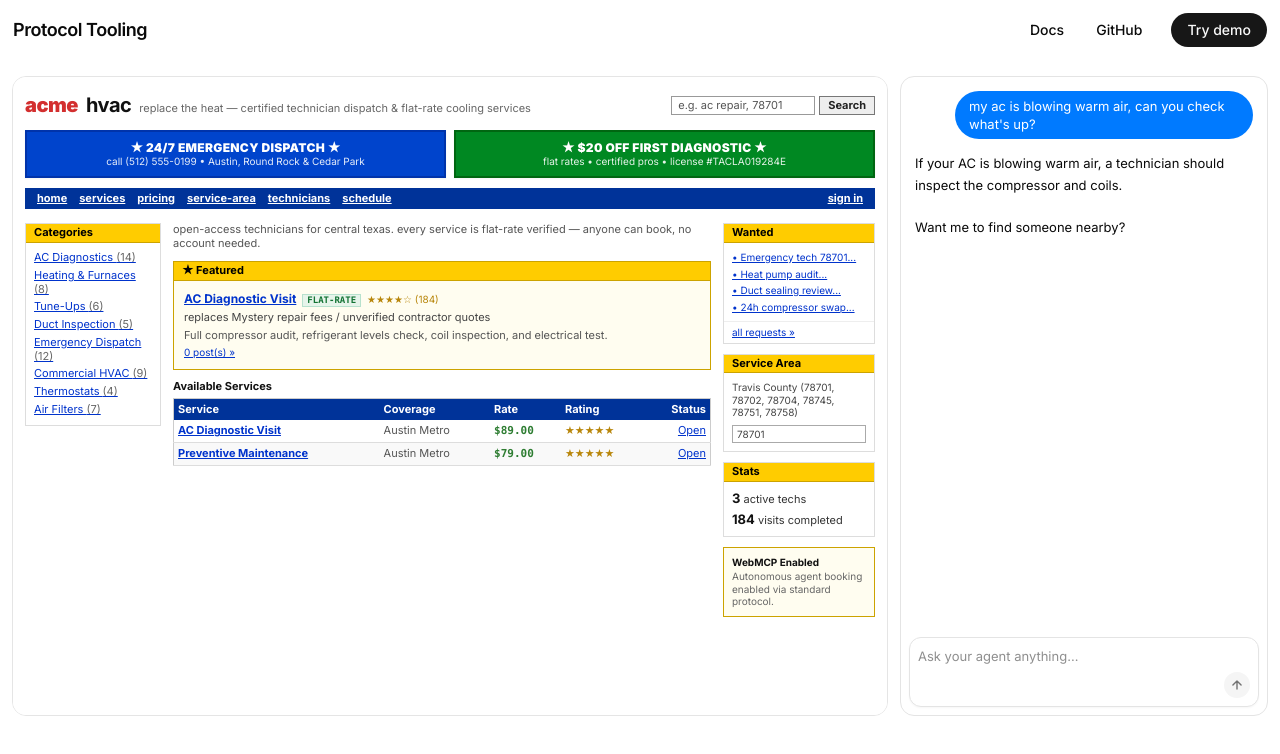
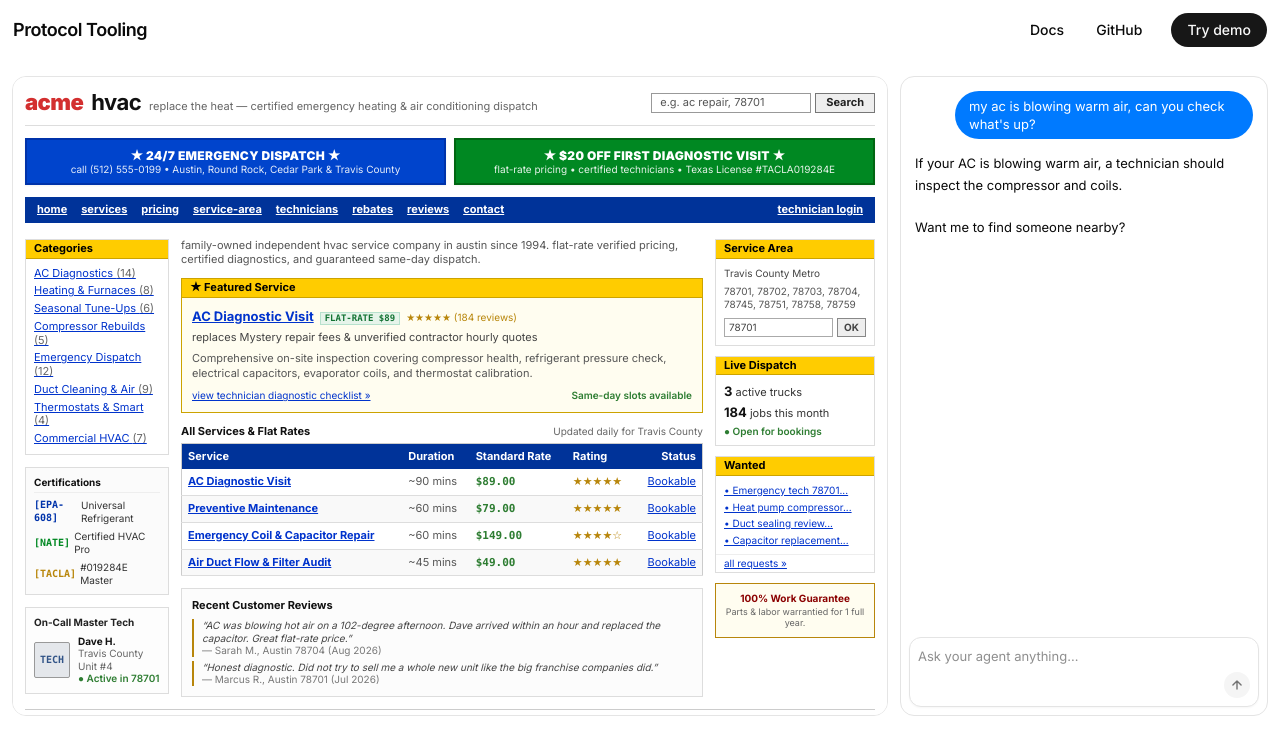
Before and after one commit to robertonevarez/fullcalendar-webmcp, a Next.js app: page /demo in a window 1280 px wide. Shown: the top 754 px of the page. Built offline with nearby package versions, Linux system fonts and the light colour scheme.

Commit message:
feat(demo): enrich business website with full services catalog, badges, technician info, and testimonials

```diff
--- a/src/components/demo/business-website.tsx
+++ b/src/components/demo/business-website.tsx
@@ -14,8 +14,8 @@ type Props = {
 };
 
 /**
- * Utilitarian directory website mockup inspired by debloat.dev,
- * demonstrating that standard web surfaces can adopt WebMCP agent capabilities.
+ * Rich, authentic early-web local business website mockup inspired by debloat.dev,
+ * presenting a complete real-world HVAC service platform.
  */
 export function BusinessWebsite({
   config,
@@ -41,18 +41,18 @@ export function BusinessWebsite({
           isAgentAccess && 'opacity-20 blur-[2px] scale-[0.99]',
         )}
       >
-        <div className="mx-auto max-w-4xl space-y-2.5">
+        <div className="mx-auto max-w-4xl space-y-3 pb-8">
           {/* Top Brand & Search Header */}
-          <div className="flex flex-wrap items-center justify-between gap-2 pt-1 pb-0.5">
+          <div className="flex flex-wrap items-center justify-between gap-2 border-b border-[#ddd] pb-2">
             <div className="flex items-baseline gap-2">
-              <span className="text-[20px] font-black tracking-tight text-[#d32f2f]">
+              <span className="text-[22px] font-black tracking-tight text-[#d32f2f]">
                 acme
               </span>
-              <span className="text-[20px] font-bold tracking-tight text-[#111]">
+              <span className="text-[22px] font-bold tracking-tight text-[#111]">
                 hvac
               </span>
               <span className="hidden text-[11px] text-[#666] sm:inline">
-                replace the heat — certified technician dispatch &amp; flat-rate cooling services
+                replace the heat — certified emergency heating &amp; air conditioning dispatch
               </span>
             </div>
             <div className="flex items-center gap-1">
@@ -60,12 +60,12 @@ export function BusinessWebsite({
                 readOnly
                 tabIndex={-1}
                 value="e.g. ac repair, 78701"
-                className="w-36 rounded-none border border-[#999] px-1.5 py-0.5 text-[11px] text-[#555] outline-none"
+                className="w-40 rounded-none border border-[#999] px-2 py-0.5 text-[11px] text-[#555] outline-none"
               />
               <button
                 type="button"
                 tabIndex={-1}
-                className="border border-[#777] bg-[#eee] px-2 py-0.5 text-[11px] font-bold text-[#222]"
+                className="border border-[#777] bg-[#eee] px-2.5 py-0.5 text-[11px] font-bold text-[#222]"
               >
                 Search
               </button>
@@ -79,35 +79,37 @@ export function BusinessWebsite({
                 ★ 24/7 EMERGENCY DISPATCH ★
               </div>
               <div className="text-[10px] opacity-90">
-                call (512) 555-0199 • Austin, Round Rock &amp; Cedar Park
+                call (512) 555-0199 • Austin, Round Rock, Cedar Park &amp; Travis County
               </div>
             </div>
             <div className="border-2 border-[#006611] bg-[#008822] p-2 text-center text-white shadow-xs">
               <div className="text-[12px] font-black tracking-wide">
-                ★ $20 OFF FIRST DIAGNOSTIC ★
+                ★ $20 OFF FIRST DIAGNOSTIC VISIT ★
               </div>
               <div className="text-[10px] opacity-90">
-                flat rates • certified pros • license #TACLA019284E
+                flat-rate pricing • certified technicians • Texas License #TACLA019284E
               </div>
             </div>
           </div>
 
           {/* Solid Blue Navbar */}
-          <nav className="flex items-center justify-between bg-[#003399] px-3 py-1 text-[11px] font-bold text-white">
-            <div className="flex flex-wrap gap-x-3 gap-y-1">
+          <nav className="flex items-center justify-between bg-[#003399] px-3 py-1.5 text-[11px] font-bold text-white">
+            <div className="flex flex-wrap gap-x-3.5 gap-y-1">
               <span className="cursor-pointer underline">home</span>
               <span className="cursor-pointer underline">services</span>
               <span className="cursor-pointer underline">pricing</span>
               <span className="cursor-pointer underline">service-area</span>
               <span className="cursor-pointer underline">technicians</span>
-              <span className="cursor-pointer underline">schedule</span>
+              <span className="cursor-pointer underline">rebates</span>
+              <span className="cursor-pointer underline">reviews</span>
+              <span className="cursor-pointer underline">contact</span>
             </div>
-            <span className="cursor-pointer underline">sign in</span>
+            <span className="cursor-pointer underline">technician login</span>
           </nav>
 
           {/* Main 3-Column Layout */}
-          <div className="grid grid-cols-1 gap-3 pt-1 md:grid-cols-[8.5rem_1fr_9.5rem]">
-            {/* Left Sidebar: Categories */}
+          <div className="grid grid-cols-1 gap-3 pt-1 md:grid-cols-[9rem_1fr_10rem]">
+            {/* Left Sidebar: Categories & Badges */}
             <aside className="space-y-3">
               <div className="border border-[#ddd]">
                 <div className="border-b border-[#cca300] bg-[#ffcc00] px-2 py-0.5 text-[11px] font-bold text-black">
@@ -116,141 +118,241 @@ export function BusinessWebsite({
                 <ul className="space-y-1 p-2 text-[11px] text-[#0033cc]">
                   <li className="underline">AC Diagnostics <span className="text-[#666]">(14)</span></li>
                   <li className="underline">Heating &amp; Furnaces <span className="text-[#666]">(8)</span></li>
-                  <li className="underline">Tune-Ups <span className="text-[#666]">(6)</span></li>
-                  <li className="underline">Duct Inspection <span className="text-[#666]">(5)</span></li>
+                  <li className="underline">Seasonal Tune-Ups <span className="text-[#666]">(6)</span></li>
+                  <li className="underline">Compressor Rebuilds <span className="text-[#666]">(5)</span></li>
                   <li className="underline">Emergency Dispatch <span className="text-[#666]">(12)</span></li>
-                  <li className="underline">Commercial HVAC <span className="text-[#666]">(9)</span></li>
-                  <li className="underline">Thermostats <span className="text-[#666]">(4)</span></li>
-                  <li className="underline">Air Filters <span className="text-[#666]">(7)</span></li>
+                  <li className="underline">Duct Cleaning &amp; Air <span className="text-[#666]">(9)</span></li>
+                  <li className="underline">Thermostats &amp; Smart <span className="text-[#666]">(4)</span></li>
+                  <li className="underline">Commercial HVAC <span className="text-[#666]">(7)</span></li>
                 </ul>
+              </div>
+
+              {/* Service Certifications Box */}
+              <div className="border border-[#ddd] bg-[#fbfbfb] p-2 text-[10px] space-y-1.5">
+                <div className="font-bold text-[#111] border-b border-[#eee] pb-1">Certifications</div>
+                <div className="flex items-center gap-1 text-[#333]">
+                  <span className="font-mono font-bold text-[#0033aa]">[EPA-608]</span>
+                  <span>Universal Refrigerant</span>
+                </div>
+                <div className="flex items-center gap-1 text-[#333]">
+                  <span className="font-mono font-bold text-[#008822]">[NATE]</span>
+                  <span>Certified HVAC Pro</span>
+                </div>
+                <div className="flex items-center gap-1 text-[#333]">
+                  <span className="font-mono font-bold text-[#b8860b]">[TACLA]</span>
+                  <span>#019284E Master</span>
+                </div>
+              </div>
+
+              {/* Technician On Duty Photo Mock */}
+              <div className="border border-[#ddd] p-2 bg-[#fdfdfd] space-y-1">
+                <div className="font-bold text-[10px] text-[#222]">On-Call Master Tech</div>
+                <div className="flex items-center gap-2 pt-0.5">
+                  <div className="flex size-9 shrink-0 items-center justify-center rounded-xs border border-[#999] bg-[#e4e7eb] font-mono text-[10px] font-bold text-[#335588]">
+                    TECH
+                  </div>
+                  <div className="text-[10px] leading-tight">
+                    <div className="font-bold text-[#111]">Dave H.</div>
+                    <div className="text-[#666]">Travis County Unit #4</div>
+                    <div className="text-[#2e7d32] font-semibold">● Active in 78701</div>
+                  </div>
+                </div>
               </div>
             </aside>
 
-            {/* Center Content: Description + Featured Box + Listings Table */}
-            <main className="space-y-2.5">
+            {/* Center Content: Description + Featured Box + Listings Table + FAQs */}
+            <main className="space-y-3">
               <p className="text-[11px] text-[#555]">
-                open-access technicians for central texas. every service is flat-rate verified — anyone can book, no account needed.
+                family-owned independent hvac service company in austin since 1994. flat-rate verified pricing, certified diagnostics, and guaranteed same-day dispatch.
               </p>
 
               {/* Featured Card */}
               <div className="border border-[#cca300] bg-[#fffdf0]">
                 <div className="border-b border-[#cca300] bg-[#ffcc00] px-2 py-0.5 text-[11px] font-bold text-black">
-                  ★ Featured
+                  ★ Featured Service
                 </div>
-                <div className="space-y-1 p-2.5">
+                <div className="space-y-1.5 p-2.5">
                   <div className="flex flex-wrap items-baseline gap-1.5">
-                    <span className="font-bold text-[#0033cc] underline">
+                    <span className="font-bold text-[#0033cc] underline text-[13px]">
                       {config.services[0]?.name || 'AC Diagnostic Visit'}
                     </span>
                     <span className="border border-[#b7e1cd] bg-[#e6f4ea] px-1 font-mono text-[9px] font-bold text-[#137333]">
-                      FLAT-RATE
+                      FLAT-RATE $89
                     </span>
-                    <span className="text-[10px] text-[#b8860b]">★★★★☆ (184)</span>
+                    <span className="text-[10px] text-[#b8860b]">★★★★★ (184 reviews)</span>
                   </div>
                   <div className="text-[11px] text-[#444]">
-                    replaces Mystery repair fees / unverified contractor quotes
+                    replaces Mystery repair fees &amp; unverified contractor hourly quotes
                   </div>
-                  <p className="text-[11px] text-[#555]">
-                    Full compressor audit, refrigerant levels check, coil inspection, and electrical test.
+                  <p className="text-[11px] leading-snug text-[#555]">
+                    Comprehensive on-site inspection covering compressor health, refrigerant pressure check, electrical capacitors, evaporator coils, and thermostat calibration.
                   </p>
-                  <div className="text-[10px] text-[#0033cc] underline">
-                    0 post(s) »
+                  <div className="flex items-center justify-between pt-0.5 text-[10px]">
+                    <span className="text-[#0033cc] underline cursor-pointer">
+                      view technician diagnostic checklist »
+                    </span>
+                    <span className="font-semibold text-[#2e7d32]">Same-day slots available</span>
                   </div>
                 </div>
               </div>
 
               {/* Services Listings Table */}
               <div className="space-y-1">
-                <div className="text-[11px] font-bold text-[#111]">
-                  Available Services
+                <div className="flex items-baseline justify-between">
+                  <div className="text-[11px] font-bold text-[#111]">
+                    All Services &amp; Flat Rates
+                  </div>
+                  <span className="text-[10px] text-[#666]">Updated daily for Travis County</span>
                 </div>
                 <table className="w-full border-collapse border border-[#ccc] text-[11px]">
                   <thead>
                     <tr className="bg-[#003399] text-left text-white">
-                      <th className="p-1 font-bold">Service</th>
-                      <th className="p-1 font-bold">Coverage</th>
-                      <th className="p-1 font-bold">Rate</th>
-                      <th className="p-1 font-bold">Rating</th>
-                      <th className="p-1 text-right font-bold">Status</th>
+                      <th className="p-1.5 font-bold">Service</th>
+                      <th className="p-1.5 font-bold">Duration</th>
+                      <th className="p-1.5 font-bold">Standard Rate</th>
+                      <th className="p-1.5 font-bold">Rating</th>
+                      <th className="p-1.5 text-right font-bold">Status</th>
                     </tr>
                   </thead>
                   <tbody>
                     {config.services.map((svc) => (
                       <tr key={svc.id} className="border-b border-[#ddd] odd:bg-white even:bg-[#f9f9f9]">
-                        <td className="p-1 font-bold text-[#0033cc] underline">
+                        <td className="p-1.5 font-bold text-[#0033cc] underline">
                           {svc.name}
                         </td>
-                        <td className="p-1 text-[#555]">
-                          Austin Metro
+                        <td className="p-1.5 text-[#555]">
+                          ~{svc.duration_minutes} mins
                         </td>
-                        <td className="p-1 font-mono font-bold text-[#2e7d32]">
+                        <td className="p-1.5 font-mono font-bold text-[#2e7d32]">
                           ${svc.price_dollars.toFixed(2)}
                         </td>
-                        <td className="p-1 text-[#b8860b]">
+                        <td className="p-1.5 text-[#b8860b]">
                           ★★★★★
                         </td>
-                        <td className="p-1 text-right text-[#0033cc] underline">
-                          Open
+                        <td className="p-1.5 text-right text-[#0033cc] underline">
+                          Bookable
                         </td>
                       </tr>
                     ))}
+                    <tr className="border-b border-[#ddd] bg-white">
+                      <td className="p-1.5 font-bold text-[#0033cc] underline">
+                        Emergency Coil &amp; Capacitor Repair
+                      </td>
+                      <td className="p-1.5 text-[#555]">~60 mins</td>
+                      <td className="p-1.5 font-mono font-bold text-[#2e7d32]">$149.00</td>
+                      <td className="p-1.5 text-[#b8860b]">★★★★☆</td>
+                      <td className="p-1.5 text-right text-[#0033cc] underline">Bookable</td>
+                    </tr>
+                    <tr className="border-b border-[#ddd] bg-[#f9f9f9]">
+                      <td className="p-1.5 font-bold text-[#0033cc] underline">
+                        Air Duct Flow &amp; Filter Audit
+                      </td>
+                      <td className="p-1.5 text-[#555]">~45 mins</td>
+                      <td className="p-1.5 font-mono font-bold text-[#2e7d32]">$49.00</td>
+                      <td className="p-1.5 text-[#b8860b]">★★★★★</td>
+                      <td className="p-1.5 text-right text-[#0033cc] underline">Bookable</td>
+                    </tr>
                   </tbody>
                 </table>
               </div>
+
+              {/* Customer Testimonials Box */}
+              <div className="border border-[#ddd] p-2.5 bg-[#fcfcfc] space-y-1.5">
+                <div className="font-bold text-[11px] text-[#111]">Recent Customer Reviews</div>
+                <div className="space-y-1 text-[10px] text-[#444]">
+                  <p className="border-l-2 border-[#b8860b] pl-2 italic">
+                    &ldquo;AC was blowing hot air on a 102-degree afternoon. Dave arrived within an hour and replaced the capacitor. Great flat-rate price.&rdquo;
+                    <span className="block text-[#777] not-italic">— Sarah M., Austin 78704 (Aug 2026)</span>
+                  </p>
+                  <p className="border-l-2 border-[#b8860b] pl-2 italic">
+                    &ldquo;Honest diagnostic. Did not try to sell me a whole new unit like the big franchise companies did.&rdquo;
+                    <span className="block text-[#777] not-italic">— Marcus R., Austin 78701 (Jul 2026)</span>
+                  </p>
+                </div>
+              </div>
             </main>
 
-            {/* Right Sidebar: Wanted / Service Area / Stats */}
+            {/* Right Sidebar: Wanted / Service Area / Stats / Guarantee */}
             <aside className="space-y-2.5">
-              {/* Wanted block */}
+              {/* Service Area block */}
+              <div className="border border-[#ddd]">
+                <div className="border-b border-[#cca300] bg-[#ffcc00] px-2 py-0.5 text-[11px] font-bold text-black">
+                  Service Area
+                </div>
+                <div className="space-y-1.5 p-2 text-[10px] text-[#444]">
+                  <p>Travis County Metro</p>
+                  <div className="text-[10px] text-[#555] leading-tight">
+                    78701, 78702, 78703, 78704, 78745, 78751, 78758, 78759
+                  </div>
+                  <div className="flex gap-1 pt-0.5">
+                    <input
+                      readOnly
+                      tabIndex={-1}
+                      value="78701"
+                      className="w-full border border-[#aaa] px-1 py-0.5 text-[10px]"
+                    />
+                    <button
+                      type="button"
+                      tabIndex={-1}
+                      className="border border-[#888] bg-[#eee] px-1.5 text-[10px] font-bold"
+                    >
+                      OK
+                    </button>
+                  </div>
+                </div>
+              </div>
+
+              {/* Stats block */}
+              <div className="border border-[#ddd]">
+                <div className="border-b border-[#cca300] bg-[#ffcc00] px-2 py-0.5 text-[11px] font-bold text-black">
+                  Live Dispatch
+                </div>
+                <div className="space-y-1 p-2 text-[11px] text-[#333]">
+                  <div><strong className="text-[13px] text-[#111]">3</strong> active trucks</div>
+                  <div><strong className="text-[13px] text-[#111]">184</strong> jobs this month</div>
+                  <div className="text-[10px] text-[#2e7d32] font-semibold">● Open for bookings</div>
+                </div>
+              </div>
+
+              {/* Wanted / Dispatch requests */}
               <div className="border border-[#ddd]">
                 <div className="border-b border-[#cca300] bg-[#ffcc00] px-2 py-0.5 text-[11px] font-bold text-black">
                   Wanted
                 </div>
                 <ul className="space-y-1 p-2 text-[10px] text-[#0033cc]">
                   <li className="underline">• Emergency tech 78701...</li>
-                  <li className="underline">• Heat pump audit...</li>
+                  <li className="underline">• Heat pump compressor...</li>
                   <li className="underline">• Duct sealing review...</li>
-                  <li className="underline">• 24h compressor swap...</li>
+                  <li className="underline">• Capacitor replacement...</li>
                 </ul>
-                <div className="border-t border-[#eee] px-2 py-1 text-[10px] text-[#0033cc] underline">
+                <div className="border-t border-[#eee] px-2 py-0.5 text-[10px] text-[#0033cc] underline">
                   all requests »
                 </div>
               </div>
 
-              {/* Service Area block */}
-              <div className="border border-[#ddd]">
-                <div className="border-b border-[#cca300] bg-[#ffcc00] px-2 py-0.5 text-[11px] font-bold text-black">
-                  Service Area
-                </div>
-                <div className="space-y-1.5 p-2 text-[10px] text-[#444]">
-                  <p>Travis County (78701, 78702, 78704, 78745, 78751, 78758)</p>
-                  <input
-                    readOnly
-                    tabIndex={-1}
-                    value="78701"
-                    className="w-full border border-[#aaa] px-1 py-0.5 text-[10px]"
-                  />
-                </div>
-              </div>
-
-              {/* Stats block */}
-              <div className="border border-[#ddd]">
-                <div className="border-b border-[#cca300] bg-[#ffcc00] px-2 py-0.5 text-[11px] font-bold text-black">
-                  Stats
-                </div>
-                <div className="space-y-1 p-2 text-[11px] text-[#333]">
-                  <div><strong className="text-[13px] text-[#111]">3</strong> active techs</div>
-                  <div><strong className="text-[13px] text-[#111]">184</strong> visits completed</div>
-                </div>
-              </div>
-
-              {/* Publish / Sign in block */}
-              <div className="border border-[#cca300] bg-[#fffdf0] p-2 text-[10px]">
-                <div className="font-bold text-[#111]">WebMCP Enabled</div>
-                <p className="mt-0.5 text-[#666]">Autonomous agent booking enabled via standard protocol.</p>
+              {/* 100% Guarantee Badge */}
+              <div className="border border-[#b8860b] bg-[#fffdf0] p-2 text-[10px] text-center space-y-0.5">
+                <div className="font-bold text-[#8b0000]">100% Work Guarantee</div>
+                <p className="text-[9px] text-[#666]">Parts &amp; labor warrantied for 1 full year.</p>
               </div>
             </aside>
           </div>
+
+          {/* Full Web Footer */}
+          <footer className="border-t border-[#ccc] pt-3 text-center text-[10px] text-[#666] space-y-1">
+            <div className="flex flex-wrap justify-center gap-x-3 gap-y-0.5 text-[#0033cc]">
+              <span className="underline">About Acme</span>
+              <span>•</span>
+              <span className="underline">Warranty Policy</span>
+              <span>•</span>
+              <span className="underline">Emergency Guidelines</span>
+              <span>•</span>
+              <span className="underline">Technician Directory</span>
+              <span>•</span>
+              <span className="underline">Austin Dispatch Hub</span>
+            </div>
+            <p>© 1994–2026 {config.businessName} Company. 4802 S Congress Ave, Austin, TX 78745 • License #TACLA019284E</p>
+          </footer>
         </div>
       </div>
 
```
